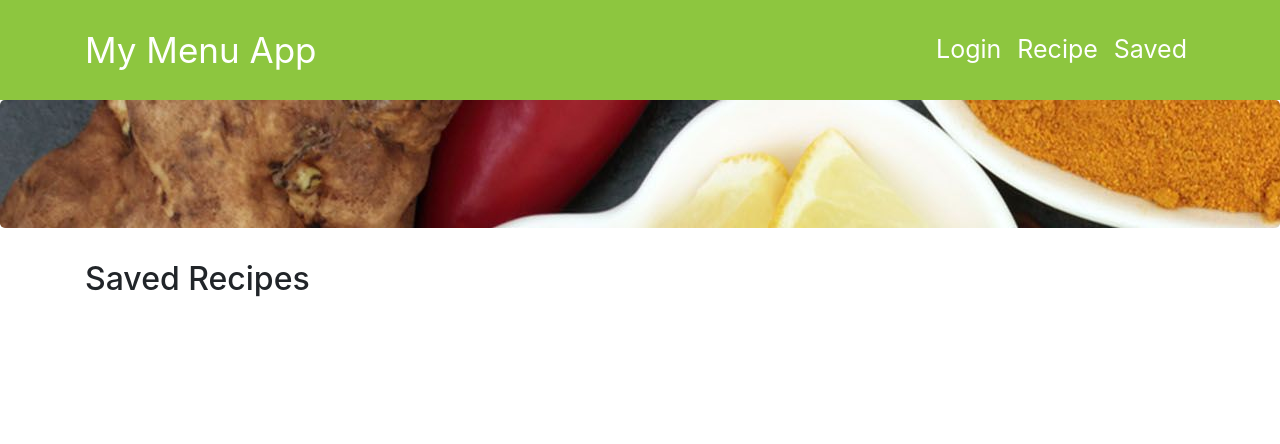
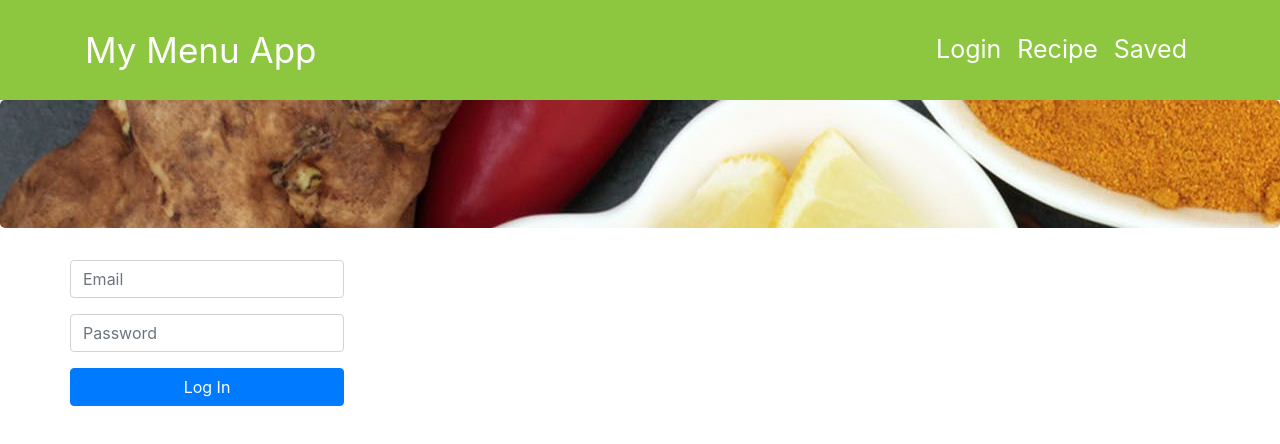
Before and after one commit to haneymason22/My_Menu_App, a React (Create React App) app in the folder client/: page / in a window 1280 px wide. Shown: the top 444 px of the page. Built offline with nearby package versions, Linux system fonts and the light colour scheme.

Commit message:
Login page reworked and save button added to search results

```diff
--- a/client/src/components/Header/style.css
+++ b/client/src/components/Header/style.css
@@ -3,7 +3,9 @@
 }
 
 .header {
-    color: orange
+    color: orange;
+    text-align: center;
+    margin-top: 0px;
 }
 
 .img {
--- a/client/src/components/Text/index.js
+++ b/client/src/components/Text/index.js
@@ -1,17 +1,24 @@
 import React from "react";
 import "./style.css";
 
-const Recipe = ({title,calories,image,ingredients}) => {
+const Recipe = ({title,calories,image,ingredients,}) => {
     return (
        <div className= "recipe">
            <h3>{title}</h3>
+           <p>Ingredients</p>
            <ol>
                {ingredients.map(ingredient => (
+
                    <li>{ingredient.text}</li>
                ))}
            </ol>
-           <p>{calories}</p>
+           <p>Calories: {calories}</p>
            <img className= "image" src={image} alt="" />
+           <div>
+            <button className="btn badge-pill btn-outline-warning mt-3 ml-3" >
+                   Save
+                </button>
+           </div>
        </div>
    );
 };
--- a/client/src/pages/Login.js
+++ b/client/src/pages/Login.js
@@ -4,8 +4,26 @@ class Login extends Component {
     render() {
         return (
             <div className="container">
-                <h2>Saved Recipes</h2>
+                <div class="row">
+                    <div class="login-dark">
+
+                    <form method="post" action="/login">
+                            <h2 class="sr-only">Login Form</h2>
+
+                            <div class="illustration"><i class="icon ion-ios-locked-outline"></i></div>
+                        <div class="form-group">
+                            <input class="form-control"  name="username" placeholder="Email"/>
+                        </div>
+                        <div class="form-group">
+                            <input class="form-control" type="password" name="password" placeholder="Password"/>
+                        </div>
+                        <div class="form-group">
+                            <button class="btn btn-primary btn-block" type="submit">Log In</button>
+                        </div>
+                    </form>
+                </div>
             </div>
+        </div>
         )
     }
 }
--- a/client/src/pages/Recipe.js
+++ b/client/src/pages/Recipe.js
@@ -1,5 +1,6 @@
 import React, { useEffect, useState } from "react";
 import Text from "../components/Text";
+// import Results from "../components/Results";
 
 
 const Recipe = () => {
@@ -34,7 +35,9 @@ const Recipe = () => {
        };
 
        return (
+
         <div className="App">
+        <h1 className = "header">Search for and Save Recipes of Interest:</h1>
           <form onSubmit={getSearch} className="search-form">
             <input className="search-bar" type="text" value={search} onChange={updateSearch} />
             <button className="search-button" type="submit">
@@ -49,8 +52,10 @@ const Recipe = () => {
               calories={recipe.recipe.calories}
               image={recipe.recipe.image}
               ingredients={recipe.recipe.ingredients}
+              recipe={recipe.recipe}
             />
           ))}
+
           </div>
         </div>
       );
--- a/client/src/pages/saved.js
+++ b/client/src/pages/saved.js
@@ -1,6 +1,6 @@
 import React, { Component } from "react";
 import API from "../utils/API";
-import Results from "../components/Results";
+// import Results from "../components/Results";
 
 class Saved extends Component {
     state = {
@@ -16,8 +16,8 @@ class Saved extends Component {
     render() {
         return (
             <div className="container">
-                <h2>Saved Recipes</h2>
-                <Results recipe={this.state.savedRecipes} />
+                <h2>Saved Recipes:</h2>
+                {/* <Results recipe={this.state.savedRecipes} /> */}
             </div>
         )
     }
--- a/client/src/recipe.module.css
+++ b/client/src/recipe.module.css
@@ -14,3 +14,7 @@
     width: 100px;
     height: 100px;
 }
+
+.header {
+    text-align: center;
+}
```
